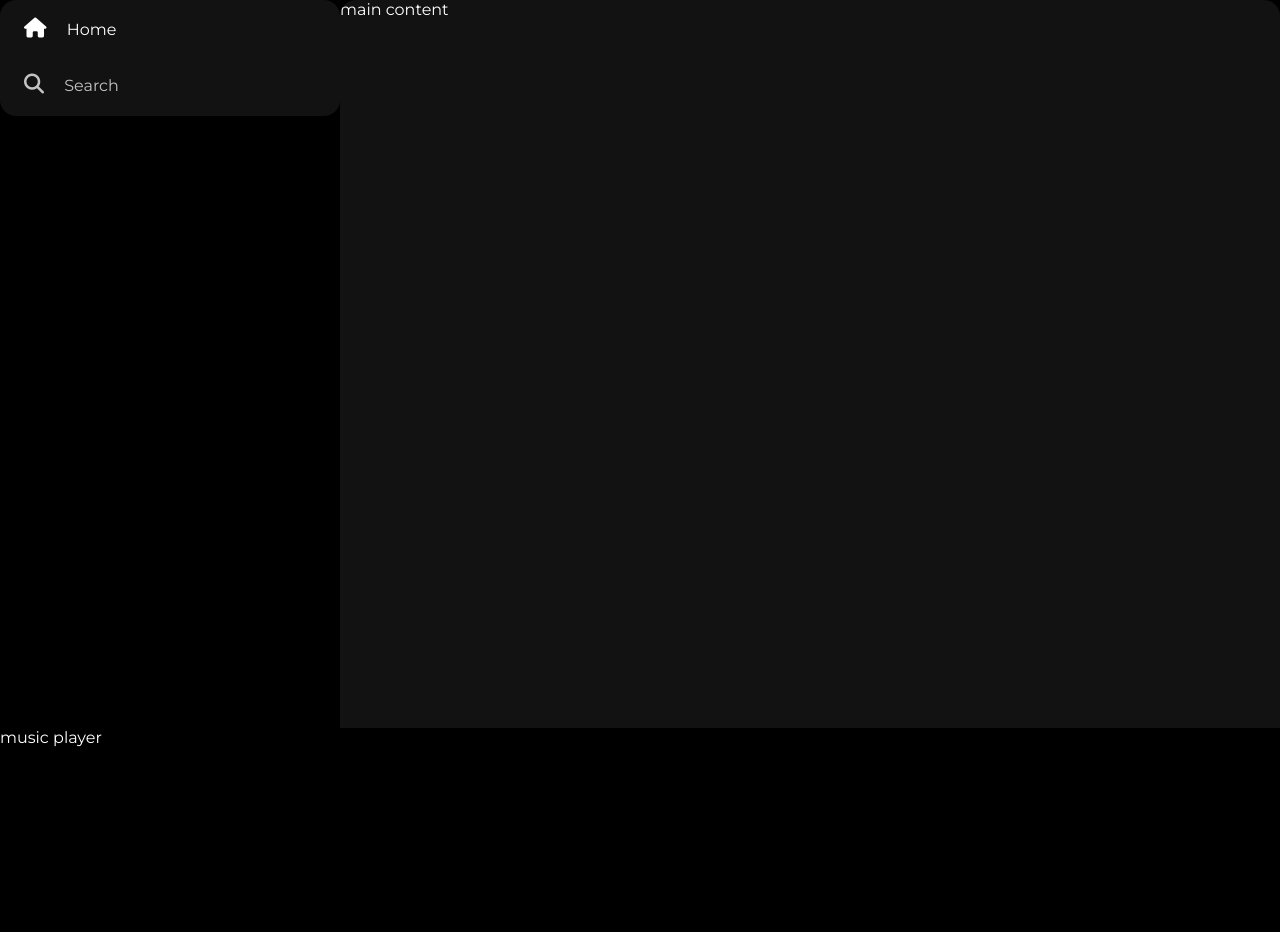
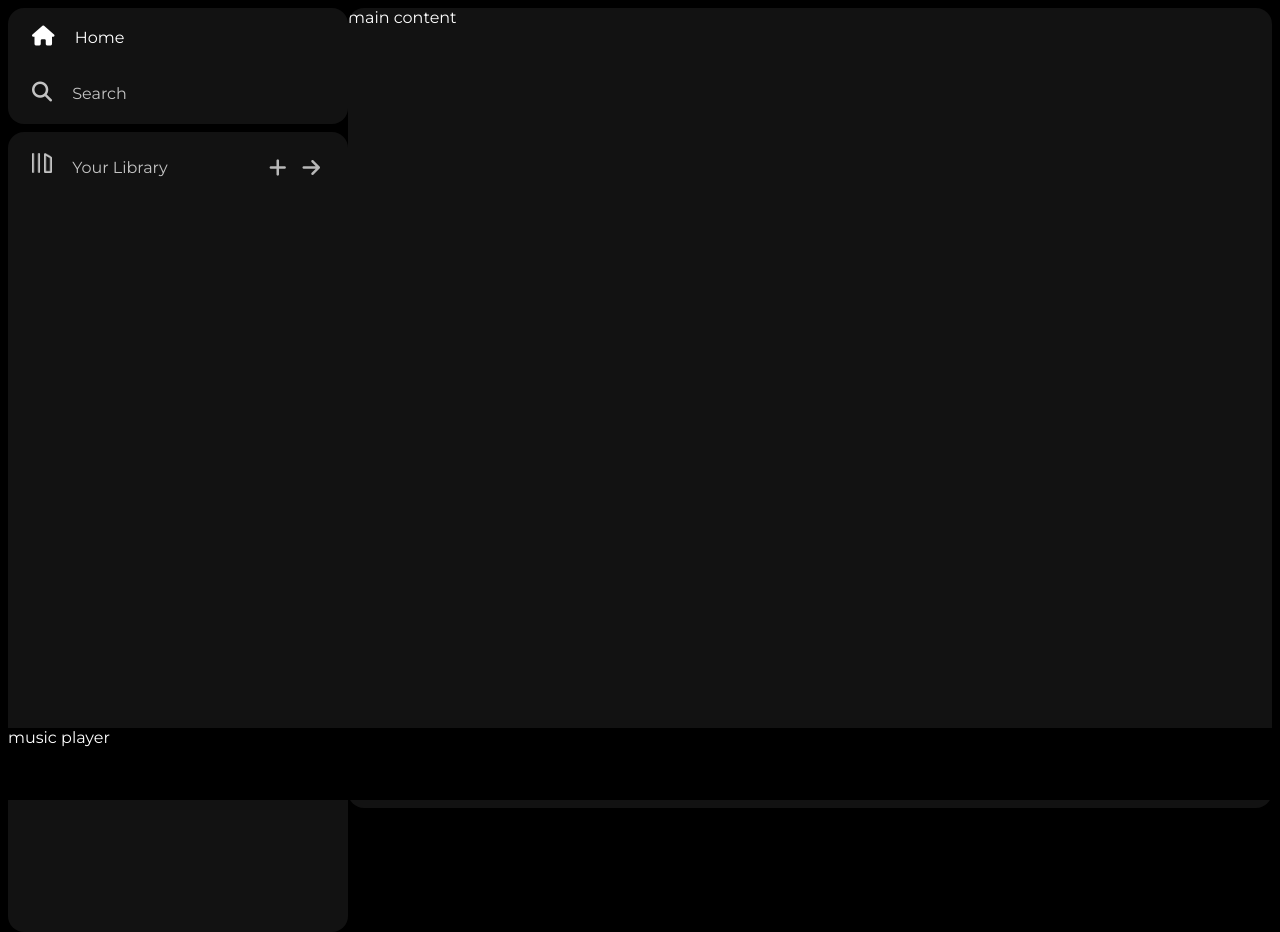
Before and after one commit to saqlainkaleem/SpotifyApp, a plain HTML site: page index.html in a window 1280 px wide. Before the commit the page ends 800 px from the top, so only its background shows below. Drawn offline with Linux system fonts and the light colour scheme.

Commit message:
Added: Sidebar Library

```diff
--- a/index.html
+++ b/index.html
@@ -33,6 +33,19 @@
 						<a href="#">Search</a>
 					</div>
 				</div>
+				<div class="library">
+					<div class="options">
+						<div class="lib-option nav-option">
+							<img src="./assets/library_icon.png" />
+							<a href="#">Your Library</a>
+						</div>
+						<div class="icons">
+							<i class="fa-solid fa-plus"></i>
+							<i class="fa-solid fa-arrow-right"></i>
+						</div>
+					</div>
+					<div class="boxes"></div>
+				</div>
 			</div>
 			<div class="main-content">main content</div>
 			<div class="music-player">music player</div>
--- a/style.css
+++ b/style.css
@@ -9,6 +9,7 @@ body{
 .main{
     display: flex;
     height: 100vh;
+    padding: 0.5rem;
 }
 
 .sidebar{
@@ -66,3 +67,35 @@ a{
     font-size: 1rem;
     margin-left: 1rem;
 }
+
+.library{
+    background-color: #121212;
+    border-radius: 1rem;
+    height: 100%;
+}
+
+.options{
+    display: flex;
+    justify-content: space-between;
+    align-items: center;
+    margin-top: 0.5rem;
+    padding: 0.5rem 0.75rem;
+}
+
+.lib-option img{
+    height: 1.25rem;
+    width: 1.25rem;
+}
+
+.icons{
+    font-size: 1.25rem;
+    display: flex;
+}
+
+.icons i {
+    opacity: 0.7;
+    margin-right: 1rem;
+}
+.icons i:hover{
+    opacity: 1;
+}
```
